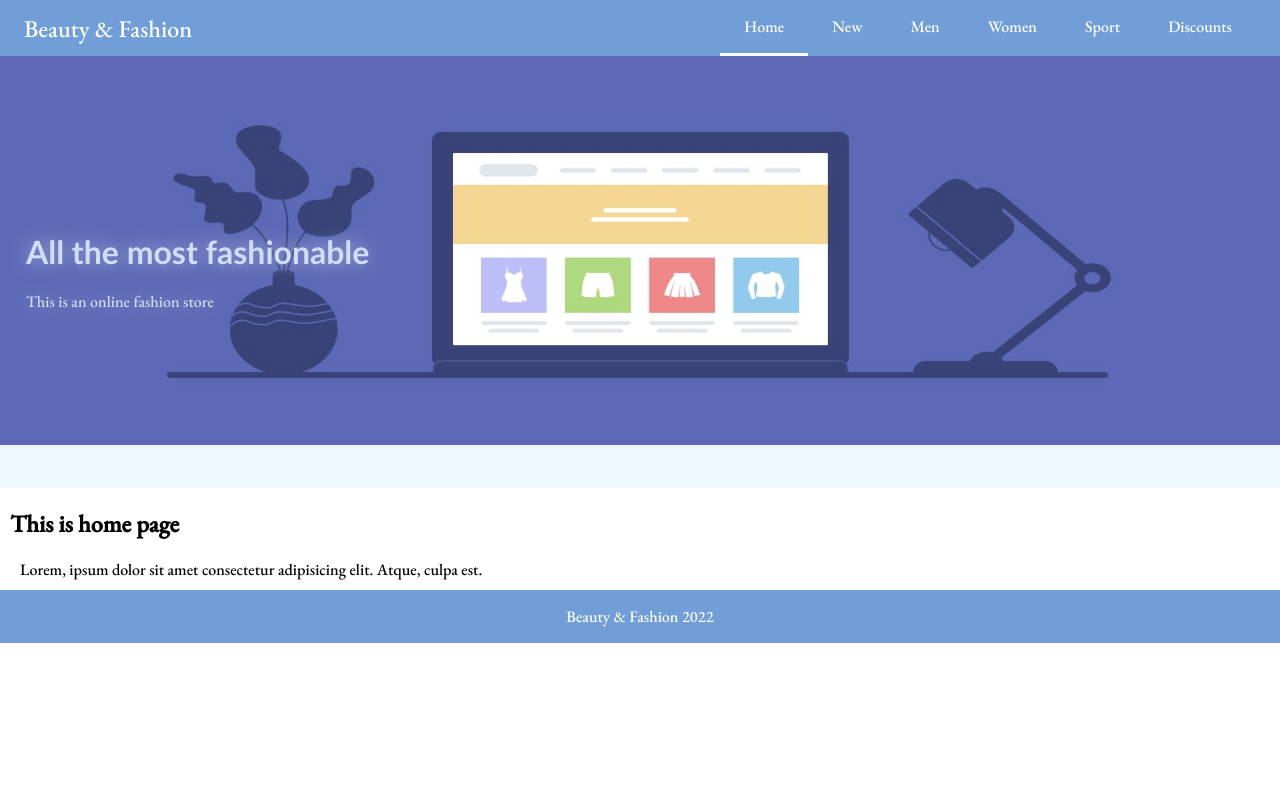
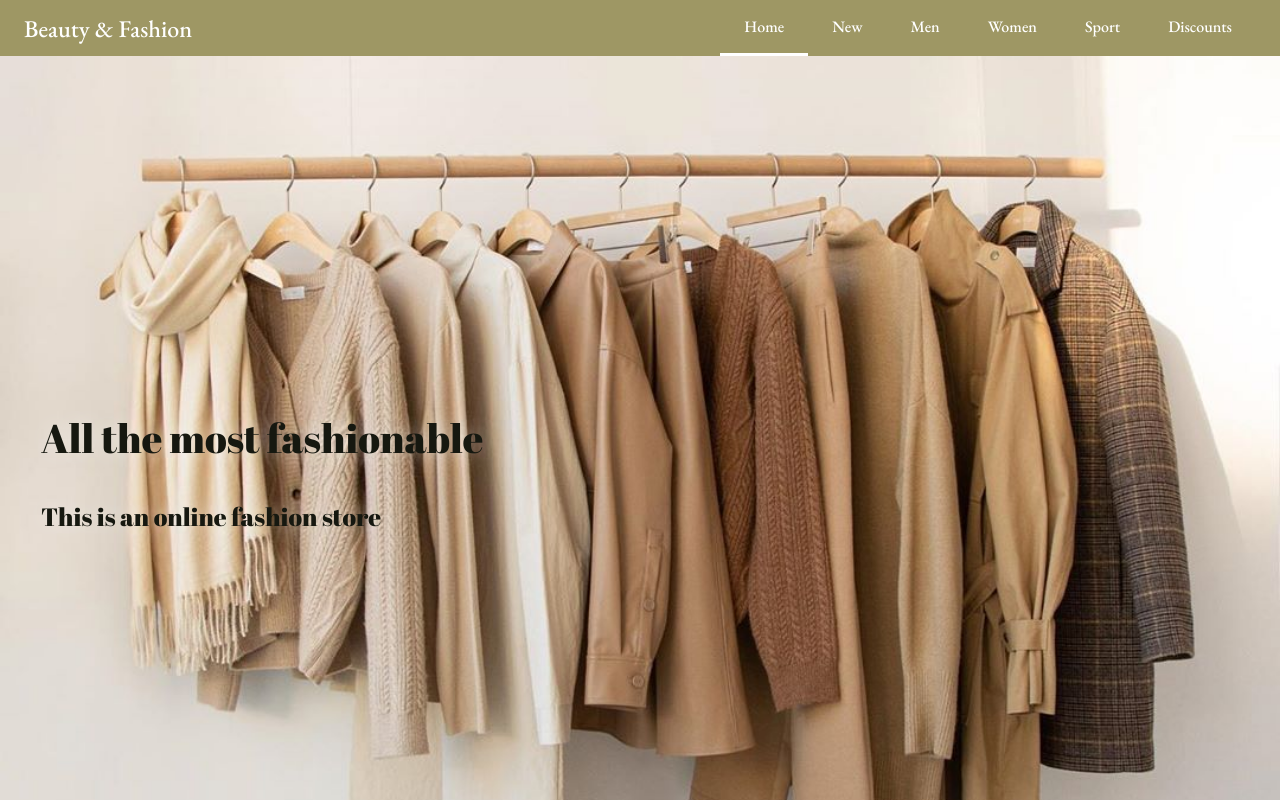
Before and after one commit to GuldanaBaktybekova/diploma, a React (Create React App) app: page / in a window 1280 px wide. Shown: the top 800 px of the page. Built offline with nearby package versions, Linux system fonts and the light colour scheme.

Commit message:
Added new background Image

```diff
--- a/public/index.html
+++ b/public/index.html
@@ -3,9 +3,18 @@
   <head>
     <meta charset="utf-8" />
     <link rel="icon" href="%PUBLIC_URL%/favicon.ico" />
-    <link rel="preconnect" href="https://fonts.googleapis.com">
-    <link rel="preconnect" href="https://fonts.gstatic.com" crossorigin>
-    <link href="https://fonts.googleapis.com/css2?family=Cinzel&family=EB+Garamond:wght@500&display=swap" rel="stylesheet">
+    <link rel="preconnect" href="https://fonts.googleapis.com" />
+    <link rel="preconnect" href="https://fonts.gstatic.com" crossorigin />
+    <link
+      href="https://fonts.googleapis.com/css2?family=Cinzel&family=EB+Garamond:wght@500&display=swap"
+      rel="stylesheet"
+    />
+    <link rel="preconnect" href="https://fonts.googleapis.com" />
+    <link rel="preconnect" href="https://fonts.gstatic.com" crossorigin />
+    <link
+      href="https://fonts.googleapis.com/css2?family=Abril+Fatface&family=Cinzel&family=EB+Garamond:wght@500&display=swap"
+      rel="stylesheet"
+    />
     <meta name="viewport" content="width=device-width, initial-scale=1" />
     <meta name="theme-color" content="#000000" />
     <meta
--- a/src/components/Footer/Footer.css
+++ b/src/components/Footer/Footer.css
@@ -1,6 +1,6 @@
 .Footer {
 
-  background-color: rgb(113, 158, 214);
+  background-color: #9E9764;
   padding: 1rem;
   text-align: center;
   color: white;
--- a/src/components/Header/Header.css
+++ b/src/components/Header/Header.css
@@ -1,4 +1,5 @@
 .Header {
+  font-family: 'EB Garamond', serif;
   min-height: 50vh;
   background-color: aliceblue;
   display: flex;
@@ -8,13 +9,20 @@
   background-size: 100% 90%;
   object-fit: cover;
   background-repeat: no-repeat;
-  color: rgb(207, 222, 245);
+  color: rgb(22, 24, 16);
   text-shadow: 0 0 20px rgba(255, 255, 255, .5);
 }
 .Header h1 {
-  margin: 10px;
-  font-family: 'Gill Sans', 'Gill Sans MT', Calibri, 'Trebuchet MS', sans-serif;
+  margin: 25px;
+  font-family: 'Abril Fatface', cursive;
+  font-weight: 300;
+
+  font-size: 40px;
+
 }
- p {
-   margin: 10px;
+ Header p {
+   margin-left: 25px;
+   margin-top: 10px;
+   font-size: 25px;
+   font-family: 'Abril Fatface', cursive;
  }
--- a/src/components/Header/Header.js
+++ b/src/components/Header/Header.js
@@ -1,9 +1,12 @@
 import "./Header.css";
-import headerImage from "../../assets/header.jpg";
+import headerImage from "../../assets/header-clothes.jpg";
 
 function Header() {
   const style = {
     backgroundImage: `url(${headerImage})`,
+    backgroundSize: "cover",
+    backgroundPosition: "center",
+    height: "100vh",
   };
 
   return (
--- a/src/components/Nav/Nav.css
+++ b/src/components/Nav/Nav.css
@@ -2,7 +2,7 @@
   display: flex;
   align-items: center;
   justify-content: space-between;
-  background-color: rgb(113, 158, 214);
+  background-color: 											#9E9764;
   color: white;
 
 }
@@ -13,3 +13,4 @@
   margin: 0;
   display: flex;
 }
+/* #9E9764 */
--- a/src/index.css
+++ b/src/index.css
@@ -1,10 +1,12 @@
 body {
   margin: 0;
   font-family: 'EB Garamond', serif;
+
   -webkit-font-smoothing: antialiased;
   -moz-osx-font-smoothing: grayscale;
 }
 code {
   font-family: source-code-pro, Menlo, Monaco, Consolas, 'Courier New',
     monospace;
+
 }
--- a/src/pages/Discounts.css
+++ b/src/pages/Discounts.css
@@ -1,3 +1,8 @@
 article {
-  margin: 10px;
+  margin: 20px;
+  max-width: 80%;
+  font-size: 20px;
+
+
+
 }
--- a/src/pages/Home.css
+++ b/src/pages/Home.css
@@ -1,3 +1,6 @@
 article {
-  margin: 10px;
+  margin: 20px;
+  max-width: 80%;
+  font-size: 20px;
+
 }
--- a/src/pages/Men.css
+++ b/src/pages/Men.css
@@ -1,3 +1,6 @@
 article {
-  margin: 10px;
+  margin: 20px;
+  max-width: 80%;
+  font-size: 20px;
+
 }
--- a/src/pages/New.css
+++ b/src/pages/New.css
@@ -1,3 +1,6 @@
 article {
-  margin: 10px;
+  margin: 20px;
+  max-width: 80%;
+  font-size: 20px;
+
 }
--- a/src/pages/Sport.css
+++ b/src/pages/Sport.css
@@ -1,3 +1,6 @@
 article {
-  margin: 10px;
+  margin: 20px;
+  max-width: 80%;
+  font-size: 20px;
+
 }
--- a/src/pages/Women.css
+++ b/src/pages/Women.css
@@ -1,3 +1,6 @@
 article {
-  margin: 10px;
+  margin: 20px;
+  max-width: 80%;
+  font-size: 20px;
+
 }
```
Also changed, not shown: src/assets/header-clothes.jpg (added), src/assets/winter-clothes.jpg (added).
